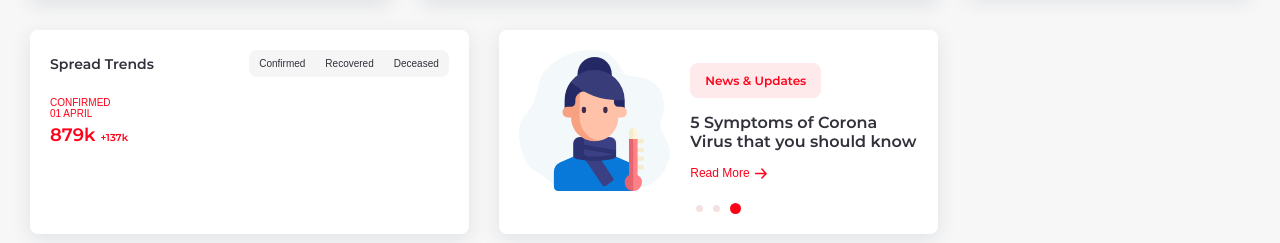
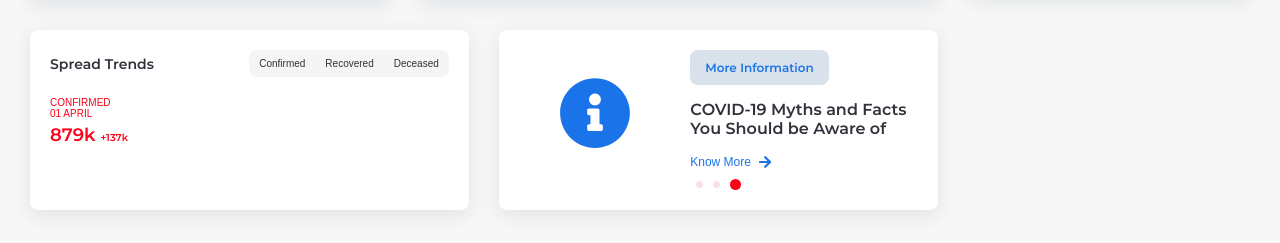
Before and after one commit to NileshOfficial/COVID-Dashboard, an Angular app: page /Dashboard in a window 1280 px wide. Shown: the part 497-740 px from the top of the page. Built offline with nearby package versions, Linux system fonts and the light colour scheme; no server answers; a web font is replaced by a local one.

Commit message:
added links to carousel

```diff
--- a/src/app/home/carousel/carousel.component.css
+++ b/src/app/home/carousel/carousel.component.css
@@ -2,16 +2,14 @@
     display: flex;
 }
 
-.banner .img {
+.banner .icon {
     flex: 2;
     display: inline-block;
     align-self: center;
     margin-right: 2rem;
-}
-
-.banner .img img {
-    width: 100%;
-    height: 100%;
+    font-size: 7.2rem;
+    text-align: center;
+    margin-top: 1rem;
 }
 
 .banner .content {
@@ -27,32 +25,6 @@
     text-transform: capitalize;
     margin-bottom: 1.5rem;
     border-radius: 8px;
-}
-
-.redText {
-    color: #FF0019;
-}
-
-.redBg {
-    background-color: #FFEAEB;
-    transition: 0.2s ease-in-out;
-}
-
-.redBg:hover {
-    background-color: #FDD4D6;
-}
-
-.greenText {
-    color: #00C566;
-}
-
-.greenBg {
-    background-color: #D9FFEF;
-    transition: 0.2s ease-in-out;
-}
-
-.greenBg:hover {
-    background-color: #BCFFE3;
 }
 
 .banner .content .description {
@@ -71,29 +43,15 @@
     text-transform: capitalize;
 }
 
-.redArrow::after {
-    content: url("../../../assets/images/Arrow.svg");
-    display: inline-block;
+.banner .content .externalLink .arrow {
+    font-size: 1.4rem;
     position: relative;
-    bottom: -2px;
+    bottom: -1px;
     margin-left: 0.5rem;
     transition: 0.2s ease-in;
 }
 
-.redArrow:hover::after {
-    margin-left: 1rem;
-}
-
-.greenArrow::after {
-    content: url("../../../assets/images/Arrow-Green.svg");
-    display: inline-block;
-    position: relative;
-    bottom: -2px;
-    margin-left: 0.5rem;
-    transition: 0.2s ease-in;
-}
-
-.greenArrow:hover::after {
+.banner .content .externalLink:hover .arrow {
     margin-left: 1rem;
 }
 
@@ -111,6 +69,7 @@
     background-color: #F6E1E2;
     border-radius: 50%;
     margin-right: 1rem;
+    transition: ease-in-out 0.2s;
 }
 
 .marker:last-child {
@@ -122,3 +81,42 @@
     width: 11px;
     background: #FF0019;
 }
+
+.redBg {
+    background-color: #FFEAEB;
+    transition: 0.2s ease-in-out;
+}
+
+.redBg:hover {
+    background-color: #FDD4D6;
+}
+
+.greenBg {
+    background-color: #D9FFEF;
+    transition: 0.2s ease-in-out;
+}
+
+.greenBg:hover {
+    background-color: #BCFFE3;
+}
+
+.blueBg {
+    background-color: #d9e1eb;
+    transition: 0.2s ease-in-out;
+}
+
+.blueBg:hover {
+    background-color: #bcd2ee;
+}
+
+.redText {
+    color: #FF0019;
+}
+
+.greenText {
+    color: #00C566;
+}
+
+.blueText {
+    color: #1a73e8;
+}
--- a/src/app/home/carousel/carousel.component.html
+++ b/src/app/home/carousel/carousel.component.html
@@ -1,33 +1,40 @@
 <div class="card" (mouseenter)="stopRotation()" (mouseleave)="startRotation()">
     <div class="carouselItems">
         <div *ngIf="currentCarouselBanner === 0" class="banner">
-            <span class="img">
-                <img src="../../../assets/images/Illustration.svg" alt="" class="icon">
-            </span>
+            <fa-icon class="icon redText" [icon]="newsIcon"></fa-icon>
             <div class="content">
-                <a class="moreContent redText redBg" [routerLink]="['/NewsAndUpdates']" >news &amp; updates</a>
-                <span class="description">Get hold of What is Trending on COVID-19 worldwide</span>
-                <a class="externalLink redText redArrow" [routerLink]="['/NewsAndUpdates']">read more</a>
+                <a class="moreContent redText redBg" [routerLink]="['/NewsAndUpdates']">news &amp; updates</a>
+                <span class="description">Trending Content on COVID-19 Worldwide</span>
+                <a class="externalLink redText" [routerLink]="['/NewsAndUpdates']">
+                    read more
+                    <fa-icon class="arrow" [icon]="arrow"></fa-icon>
+                </a>
             </div>
         </div>
         <div *ngIf="currentCarouselBanner === 1" class="banner">
-            <span class="img">
-                <img src="../../../assets/images/Illustration.svg" alt="" class="icon">
-            </span>
+
+            <fa-icon class="icon greenText" [icon]="donateIcon"></fa-icon>
+
             <div class="content">
                 <a class="moreContent greenText greenBg" [routerLink]="['/HelpLinks']" [fragment]="'donate'">donate</a>
-                <span class="description">Donate 3rd world countries which are suffering</span>
-                <a class="externalLink greenText greenArrow" [routerLink]="['/HelpLinks']" [fragment]="'donate'">donate now</a>
+                <span class="description">Donate to 3rd World Suffering Countries</span>
+                <a class="externalLink greenText greenArrow" [routerLink]="['/HelpLinks']" [fragment]="'donate'">
+                    donate now
+                    <fa-icon class="arrow" [icon]="arrow"></fa-icon>
+                </a>
             </div>
         </div>
         <div *ngIf="currentCarouselBanner === 2" class="banner">
-            <span class="img">
-                <img src="../../../assets/images/Illustration.svg" alt="" class="icon">
-            </span>
+
+            <fa-icon class="icon blueText" [icon]="infoIcon"></fa-icon>
+
             <div class="content">
-                <a class="moreContent redText redBg">news &amp; updates</a>
-                <span class="description">5 Symptoms of Corona Virus that you should know</span>
-                <a class="externalLink redText redArrow">read more</a>
+                <a class="moreContent blueText blueBg" [routerLink]="['/Videos']">More Information</a>
+                <span class="description">COVID-19 Myths and Facts You Should be Aware of</span>
+                <a class="externalLink blueText redArrow" [routerLink]="['/Videos']">
+                    know more
+                    <fa-icon class="arrow" [icon]="arrow"></fa-icon>
+                </a>
             </div>
         </div>
     </div>
--- a/src/app/home/carousel/carousel.component.ts
+++ b/src/app/home/carousel/carousel.component.ts
@@ -1,4 +1,5 @@
 import { Component, OnInit, OnDestroy } from '@angular/core';
+import { faNewspaper, faHandHoldingUsd, faInfoCircle, faArrowRight, IconDefinition } from '@fortawesome/free-solid-svg-icons';
 
 @Component({
   selector: 'covid-carousel',
@@ -9,6 +10,11 @@ export class CarouselComponent implements OnInit, OnDestroy {
 
   currentCarouselBanner = 0;
   private intervalHandle: any;
+
+  newsIcon: IconDefinition = faNewspaper;
+  donateIcon: IconDefinition = faHandHoldingUsd;
+  infoIcon: IconDefinition = faInfoCircle;
+  arrow: IconDefinition = faArrowRight;
 
   constructor() { }
 
```
